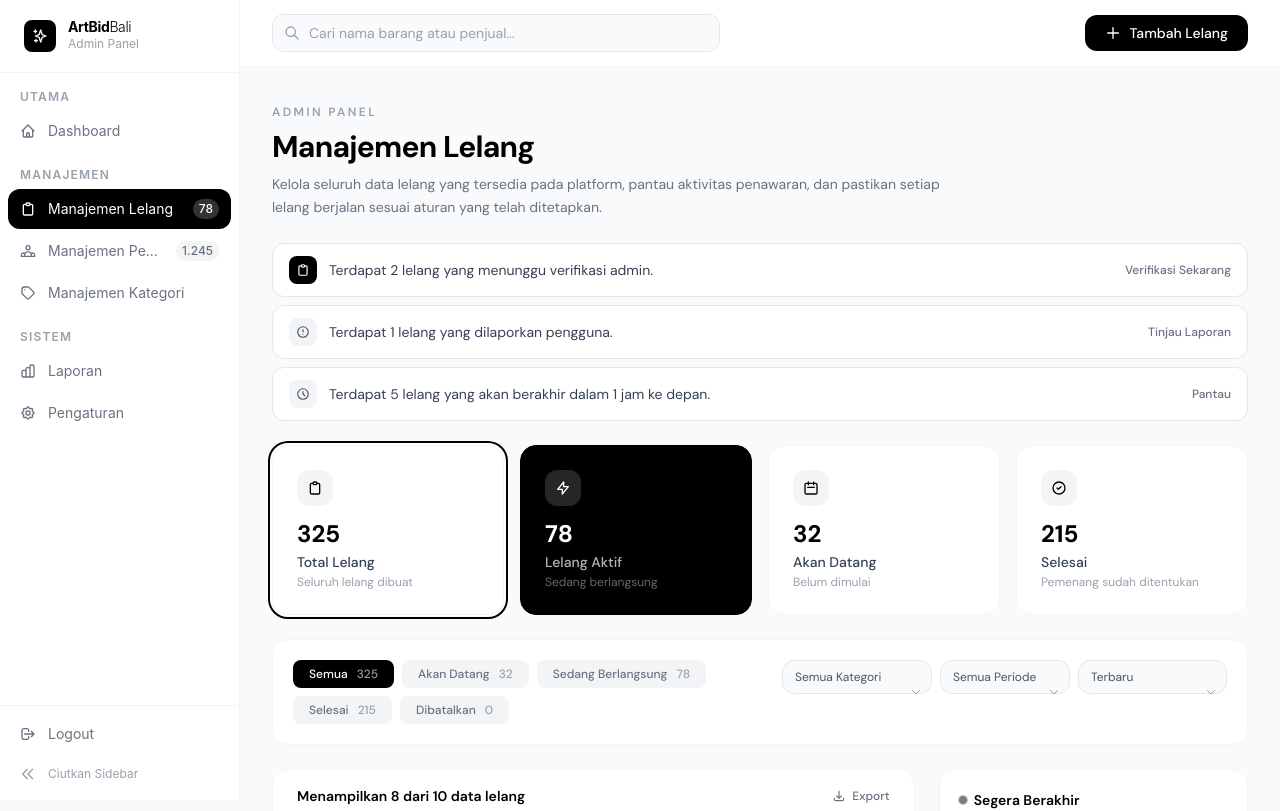
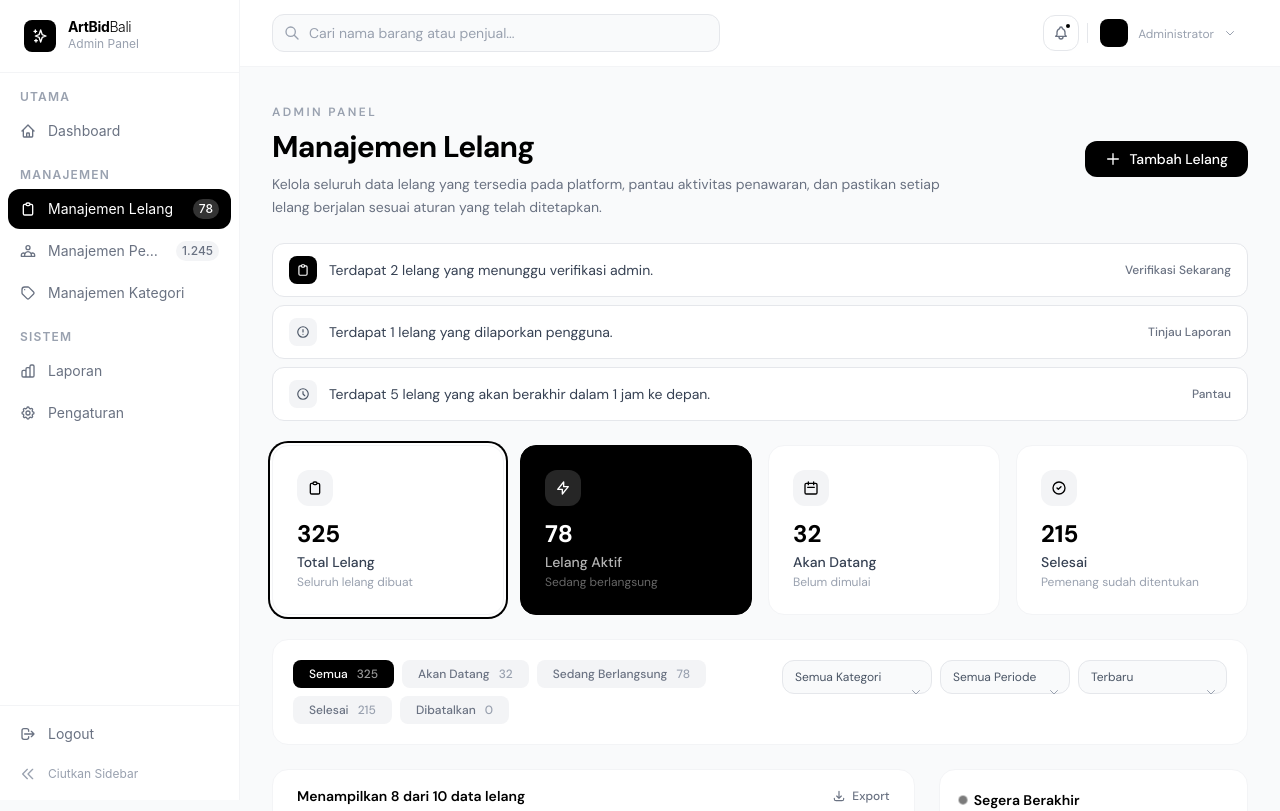
Before and after one commit to dekadii01/artbid-uasPWPB, a Vue app in the folder frontend/: page /admin/auctions in a window 1280 px wide. Shown: the top 811 px of the page. Built offline with nearby package versions, Linux system fonts and the light colour scheme.

Commit message:
feat: add notification bell and admin profile dropdown in Index.vue for enhanced user experience

```diff
--- a/frontend/src/views/admin/auctions/Index.vue
+++ b/frontend/src/views/admin/auctions/Index.vue
@@ -498,9 +498,11 @@ function exportData() {
         </svg>
       </div>
       <div class="flex items-center gap-2">
-        <button
-          @click="$router.push('/admin/auctions/create')"
-          class="flex items-center gap-2 px-5 py-2 bg-black text-white rounded-xl text-sm font-medium hover:bg-gray-800 transition-colors"
+        <!-- Notification bell -->
+        <div class="relative" ref="notifRef">
+          <button
+            @click="notifOpen = !notifOpen"
+            class="relative w-9 h-9 rounded-xl border border-gray-200 flex items-center justify-center text-gray-500 hover:border-black hover:text-black transition-colors"
           >
             <svg
               class="w-4 h-4"
@@ -512,17 +514,189 @@ function exportData() {
                 stroke-linecap="round"
                 stroke-linejoin="round"
                 stroke-width="2"
-              d="M12 4v16m8-8H4"
-            />
-          </svg>
-          Tambah Lelang
-        </button>
+                d="M15 17h5l-1.405-1.405A2.032 2.032 0 0118 14.158V11a6.002 6.002 0 00-4-5.659V5a2 2 0 10-4 0v.341C7.67 6.165 6 8.388 6 11v3.159c0 .538-.214 1.055-.595 1.436L4 17h5m6 0v1a3 3 0 11-6 0v-1m6 0H9"
+              />
+            </svg>
+            <span
+              class="absolute top-1.5 right-1.5 w-2 h-2 bg-black rounded-full border-2 border-white"
+            ></span>
+          </button>
+
+          <transition name="dropdown">
+            <div
+              v-if="notifOpen"
+              class="absolute right-0 top-full mt-2 w-80 bg-white rounded-2xl border border-gray-100 shadow-xl overflow-hidden z-50"
+            >
+              <div
+                class="px-5 py-4 border-b border-gray-100 flex items-center justify-between"
+              >
+                <p class="font-semibold text-sm text-black">
+                  Notifikasi Sistem
+                </p>
+                <span
+                  class="text-xs text-gray-400 bg-gray-100 px-2 py-0.5 rounded-full"
+                  >{{ systemNotifs.length }} baru</span
+                >
+              </div>
+              <div class="divide-y divide-gray-50">
+                <div
+                  v-for="(n, i) in systemNotifs"
+                  :key="i"
+                  class="px-5 py-3.5 hover:bg-gray-50 transition-colors cursor-pointer"
+                >
+                  <div class="flex items-start gap-3">
+                    <div
+                      :class="[
+                        'w-8 h-8 rounded-lg flex items-center justify-center shrink-0 mt-0.5',
+                        n.dark ? 'bg-black' : 'bg-gray-100',
+                      ]"
+                    >
+                      <svg
+                        class="w-3.5 h-3.5"
+                        :class="n.dark ? 'text-white' : 'text-gray-600'"
+                        fill="none"
+                        stroke="currentColor"
+                        viewBox="0 0 24 24"
+                      >
+                        <path
+                          stroke-linecap="round"
+                          stroke-linejoin="round"
+                          stroke-width="2"
+                          :d="n.icon"
+                        />
+                      </svg>
+                    </div>
+                    <div>
+                      <p class="text-xs text-gray-700 leading-relaxed">
+                        {{ n.text }}
+                      </p>
+                      <p class="text-xs text-gray-400 mt-0.5">{{ n.time }}</p>
+                    </div>
+                  </div>
+                </div>
+              </div>
+              <div class="px-5 py-3 border-t border-gray-100 text-center">
+                <button
+                  class="text-xs text-gray-500 hover:text-black transition-colors font-medium"
+                >
+                  Lihat semua notifikasi
+                </button>
+              </div>
+            </div>
+          </transition>
+        </div>
+
+        <div class="w-px h-5 bg-gray-200"></div>
+
+        <!-- Admin profile -->
+        <div class="relative" ref="profileRef">
+          <button
+            @click="profileOpen = !profileOpen"
+            class="flex items-center gap-2.5 pl-1 pr-3 py-1 rounded-xl hover:bg-gray-50 transition-colors"
+          >
+            <div
+              class="w-7 h-7 rounded-lg bg-black flex items-center justify-center text-white text-xs font-bold shrink-0"
+            >
+              {{ adminInitials }}
+            </div>
+            <div class="text-left hidden sm:block">
+              <p class="text-xs font-semibold text-gray-800 leading-none">
+                {{ adminName }}
+              </p>
+              <p class="text-xs text-gray-400 mt-0.5">Administrator</p>
+            </div>
+            <svg
+              class="w-3 h-3 text-gray-400 transition-transform duration-200"
+              :class="profileOpen ? 'rotate-180' : ''"
+              fill="none"
+              stroke="currentColor"
+              viewBox="0 0 24 24"
+            >
+              <path
+                stroke-linecap="round"
+                stroke-linejoin="round"
+                stroke-width="2"
+                d="M19 9l-7 7-7-7"
+              />
+            </svg>
+          </button>
+
+          <transition name="dropdown">
+            <div
+              v-if="profileOpen"
+              class="absolute right-0 top-full mt-2 w-48 bg-white rounded-xl border border-gray-100 shadow-lg overflow-hidden py-1.5 z-50"
+            >
+              <router-link
+                to="/admin/profile"
+                @click="profileOpen = false"
+                class="flex items-center gap-3 px-4 py-2 text-sm text-gray-600 hover:bg-gray-50 hover:text-black transition-colors"
+              >
+                <svg
+                  class="w-4 h-4"
+                  fill="none"
+                  stroke="currentColor"
+                  viewBox="0 0 24 24"
+                >
+                  <path
+                    stroke-linecap="round"
+                    stroke-linejoin="round"
+                    stroke-width="2"
+                    d="M16 7a4 4 0 11-8 0 4 4 0 018 0zM12 14a7 7 0 00-7 7h14a7 7 0 00-7-7z"
+                  />
+                </svg>
+                Profil
+              </router-link>
+              <router-link
+                to="/admin/settings"
+                @click="profileOpen = false"
+                class="flex items-center gap-3 px-4 py-2 text-sm text-gray-600 hover:bg-gray-50 hover:text-black transition-colors"
+              >
+                <svg
+                  class="w-4 h-4"
+                  fill="none"
+                  stroke="currentColor"
+                  viewBox="0 0 24 24"
+                >
+                  <path
+                    stroke-linecap="round"
+                    stroke-linejoin="round"
+                    stroke-width="2"
+                    d="M10.325 4.317c.426-1.756 2.924-1.756 3.35 0a1.724 1.724 0 002.573 1.066c1.543-.94 3.31.826 2.37 2.37a1.724 1.724 0 001.065 2.572c1.756.426 1.756 2.924 0 3.35a1.724 1.724 0 00-1.066 2.573c.94 1.543-.826 3.31-2.37 2.37a1.724 1.724 0 00-2.572 1.065c-.426 1.756-2.924 1.756-3.35 0a1.724 1.724 0 00-2.573-1.066c-1.543.94-3.31-.826-2.37-2.37a1.724 1.724 0 00-1.065-2.572c-1.756-.426-1.756-2.924 0-3.35a1.724 1.724 0 001.066-2.573c-.94-1.543.826-3.31 2.37-2.37.996.608 2.296.07 2.572-1.065z M15 12a3 3 0 11-6 0 3 3 0 016 0z"
+                  />
+                </svg>
+                Pengaturan
+              </router-link>
+              <div class="border-t border-gray-100 mt-1 pt-1">
+                <button
+                  @click="handleLogout"
+                  class="w-full flex items-center gap-3 px-4 py-2 text-sm text-gray-500 hover:bg-gray-50 hover:text-black transition-colors"
+                >
+                  <svg
+                    class="w-4 h-4"
+                    fill="none"
+                    stroke="currentColor"
+                    viewBox="0 0 24 24"
+                  >
+                    <path
+                      stroke-linecap="round"
+                      stroke-linejoin="round"
+                      stroke-width="2"
+                      d="M17 16l4-4m0 0l-4-4m4 4H7m6 4v1a3 3 0 01-3 3H6a3 3 0 01-3-3V7a3 3 0 013-3h4a3 3 0 013 3v1"
+                    />
+                  </svg>
+                  Logout
+                </button>
+              </div>
+            </div>
+          </transition>
+        </div>
       </div>
     </header>
 
     <div class="flex-1 px-8 py-8 space-y-6">
       <!-- ═══════════════════ HEADER ═══════════════════ -->
-      <div class="">
+      <div class="flex justify-between items-center">
+        <div>
           <span
             class="text-xs font-semibold tracking-[0.2em] uppercase text-gray-400"
             >Admin Panel</span
@@ -532,9 +706,29 @@ function exportData() {
           </h1>
           <p class="text-gray-500 text-sm mt-2 max-w-2xl leading-relaxed">
             Kelola seluruh data lelang yang tersedia pada platform, pantau
-          aktivitas penawaran, dan pastikan setiap lelang berjalan sesuai aturan
-          yang telah ditetapkan.
-        </p>
+            aktivitas penawaran, dan pastikan setiap lelang berjalan sesuai
+            aturan yang telah ditetapkan.
+          </p>
+        </div>
+        <button
+          @click="$router.push('/admin/auctions/create')"
+          class="flex items-center gap-2 px-5 py-2 bg-black text-white rounded-xl text-sm font-medium hover:bg-gray-800 transition-colors"
+        >
+          <svg
+            class="w-4 h-4"
+            fill="none"
+            stroke="currentColor"
+            viewBox="0 0 24 24"
+          >
+            <path
+              stroke-linecap="round"
+              stroke-linejoin="round"
+              stroke-width="2"
+              d="M12 4v16m8-8H4"
+            />
+          </svg>
+          Tambah Lelang
+        </button>
       </div>
 
       <!-- ═══════════════════ SYSTEM ALERTS ═══════════════════ -->
```
Lines whose indentation alone changed are shown as unchanged.
